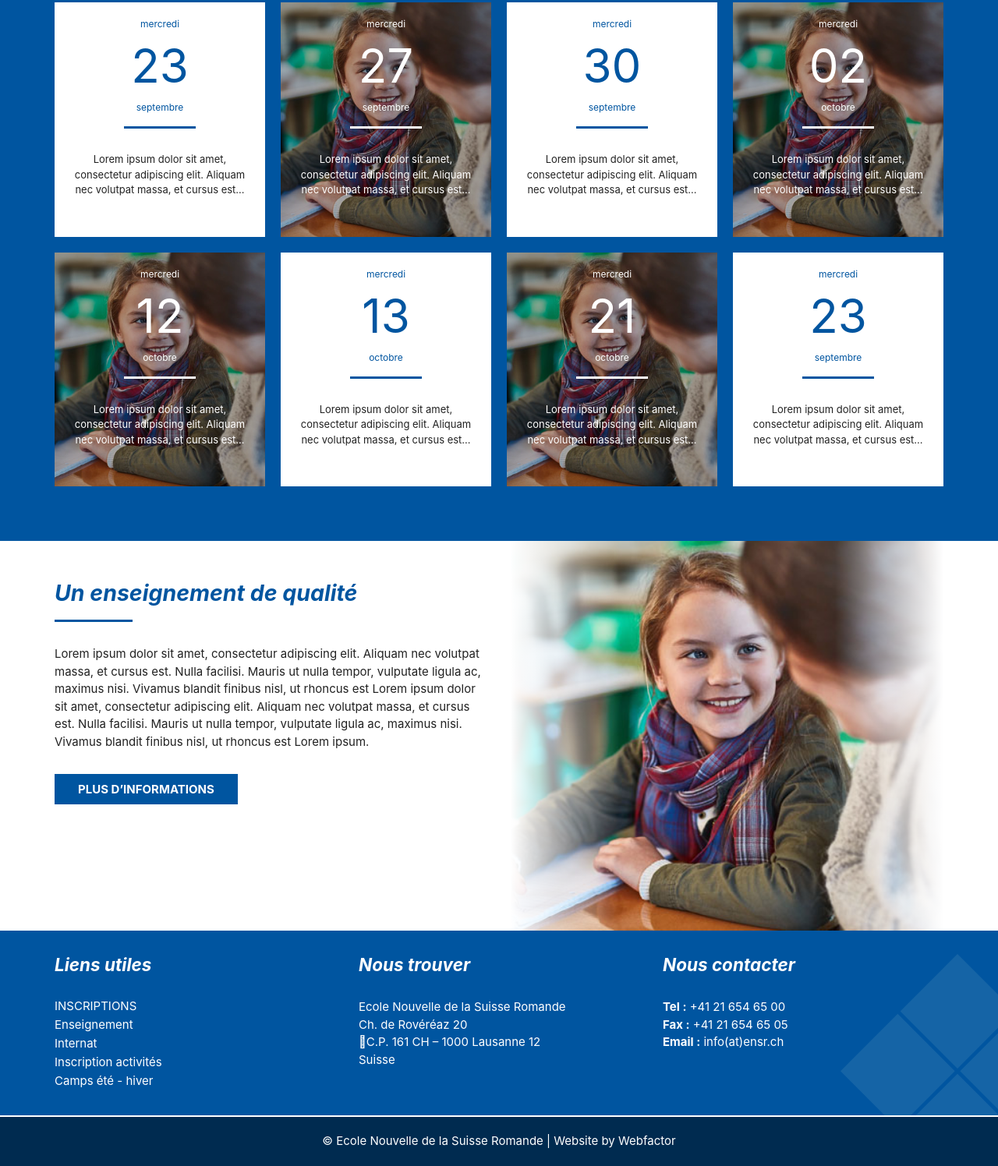
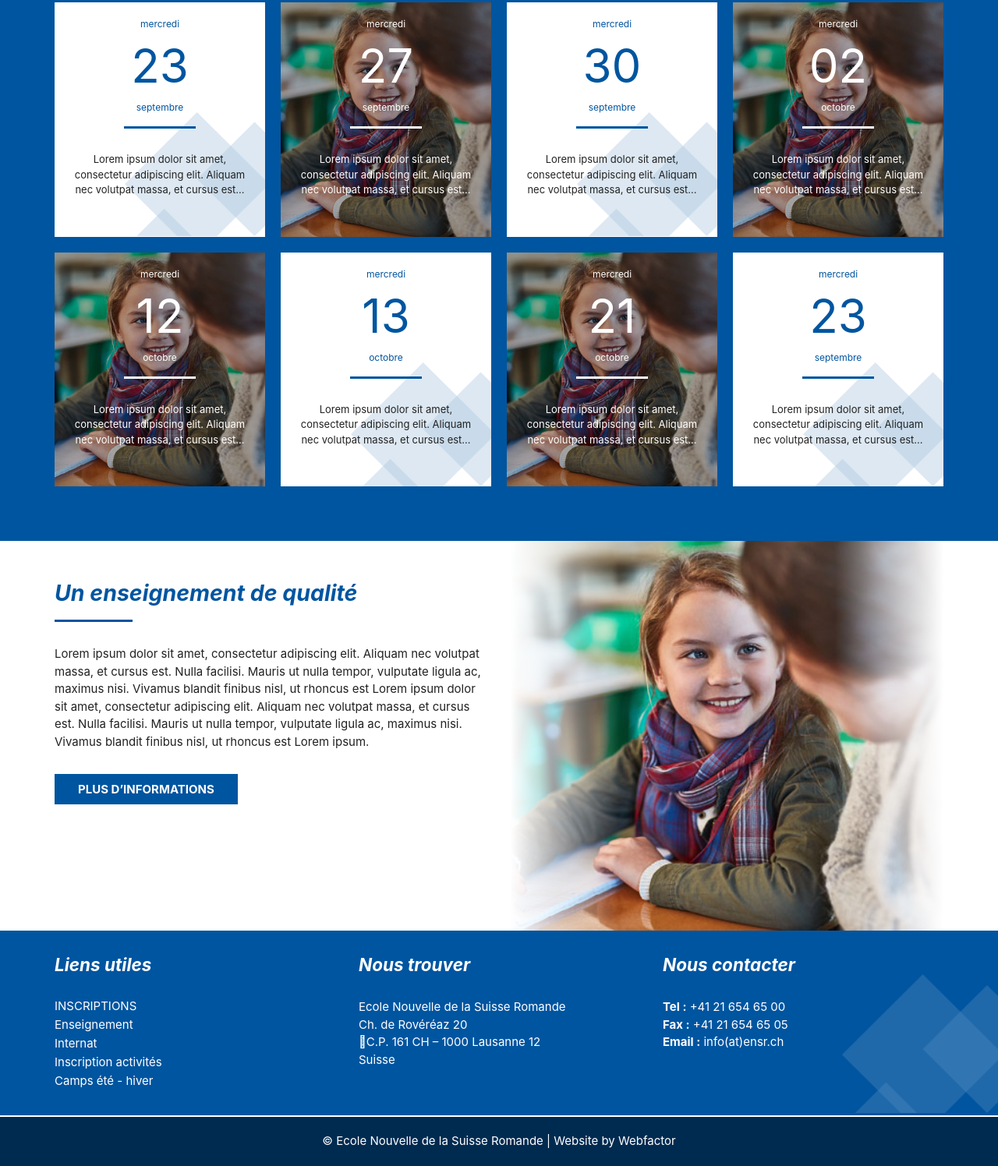
Before and after one commit to chillydesign/ensr_2019_static, a website: page index.html in a window 1280 px wide. Shown: the part 1901-3397 px from the top of the page at 78% size. Drawn offline with Linux system fonts and the light colour scheme.

Commit message:
add diamonds to footer

```diff
--- a/scss/footer.scss
+++ b/scss/footer.scss
@@ -7,9 +7,8 @@ footer {
     color: white;
 
     .footer_background {
-        background: url('../images/diamond_2.svg') no-repeat 110% 30px;
-        opacity: 0.3;
-        background-size: 300px;
+        background: url('../images/diamonds_2.png') no-repeat 100% 56px;
+        background-size: 200px;
         height: 100%;
         width: 100%;
         top:0;
--- a/scss/style.scss
+++ b/scss/style.scss
@@ -331,8 +331,10 @@ section.section_events {
             margin: 0 10px 20px;
             padding: 0;
             font-size: 1em;
-            background: white no-repeat center center;
-            background-size: cover;
+            background: white no-repeat   url('../images/diamonds_1.png') ;
+            background-position: bottom right;
+            background-size: 180px;
+
             transition: all 0.3s;
 
             @media (min-width: $mobile_width) {
@@ -349,6 +351,8 @@ section.section_events {
 
             &.event_with_picture {
                 color: white;
+                background-size: cover;
+                background-position: center center;
                 a {
                     color: white;
                     background-color: transparentize(black, 0.72);
```
Also changed, not shown: css/style.css, images/diamonds_1.png (added), images/diamonds_2.png (added).
